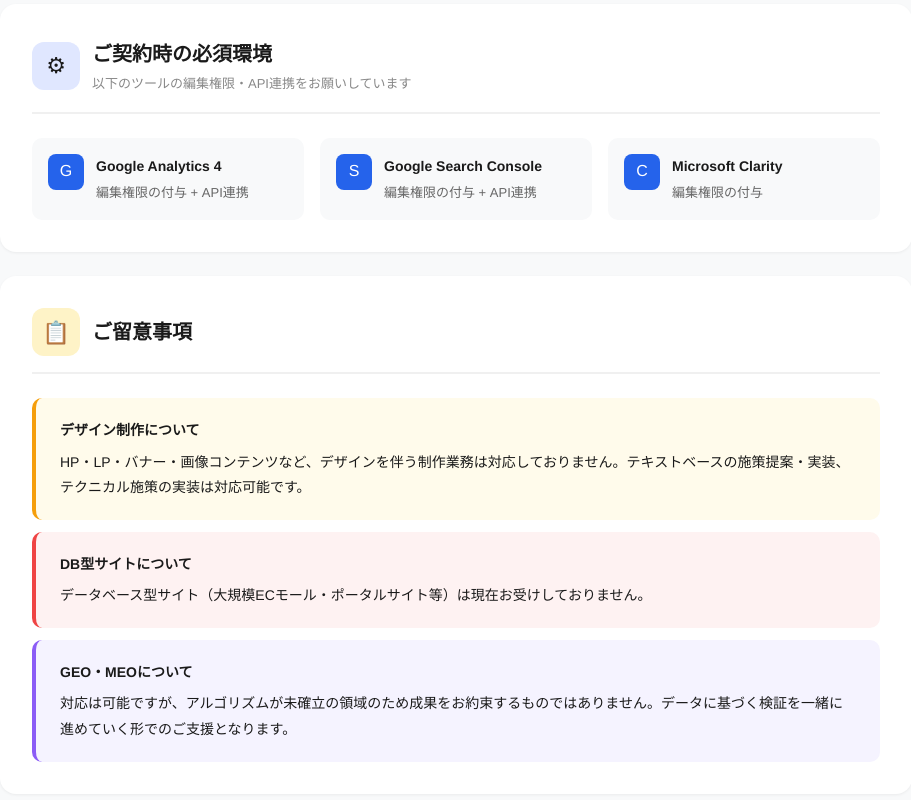
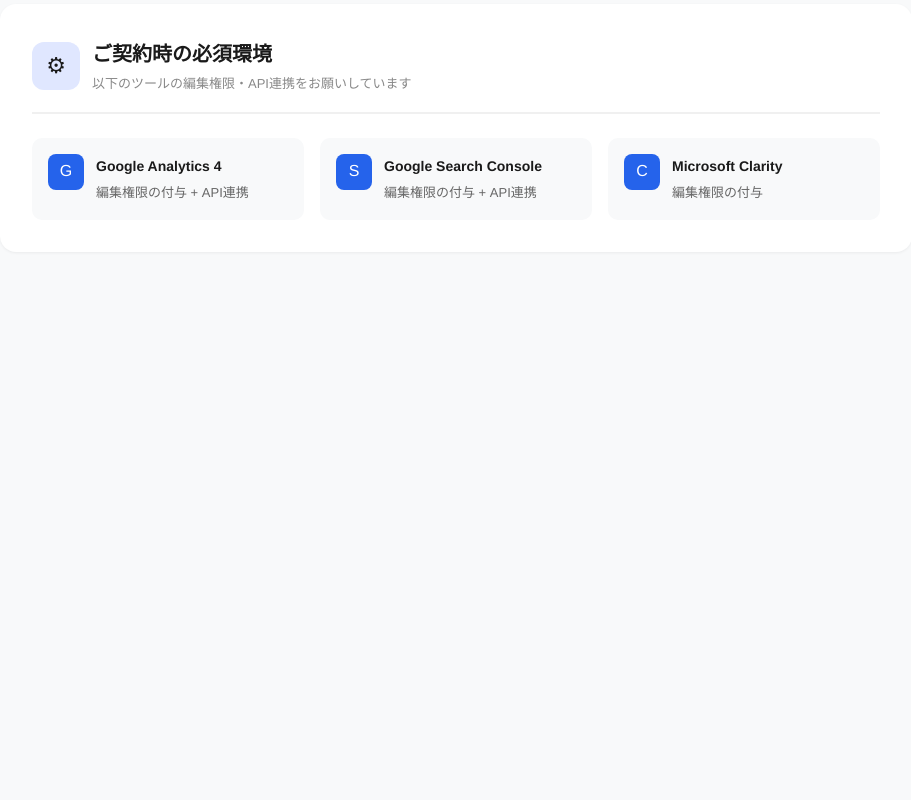
Before and after one commit to ekanbe/marui-seo-services, a plain HTML site: page index.html in a window 1280 px wide. Shown: the part 4583-5383 px from the top of the page, without its empty margins (184-1095 px from the left). After the commit the page ends 4899 px from the top, so only its background shows below. Drawn offline with Linux system fonts and the light colour scheme.

Commit message:
ご留意事項セクション削除

```diff
--- a/index.html
+++ b/index.html
@@ -865,27 +865,6 @@
     </div>
   </div>
 
-  <!-- 注記 -->
-  <div class="section">
-    <div class="section-header">
-      <div class="section-icon note">📋</div>
-      <div>
-        <div class="section-title">ご留意事項</div>
-      </div>
-    </div>
-    <div class="note-box yellow">
-      <strong>デザイン制作について</strong>
-      HP・LP・バナー・画像コンテンツなど、デザインを伴う制作業務は対応しておりません。テキストベースの施策提案・実装、テクニカル施策の実装は対応可能です。
-    </div>
-    <div class="note-box red">
-      <strong>DB型サイトについて</strong>
-      データベース型サイト（大規模ECモール・ポータルサイト等）は現在お受けしておりません。
-    </div>
-    <div class="note-box purple">
-      <strong>GEO・MEOについて</strong>
-      対応は可能ですが、アルゴリズムが未確立の領域のため成果をお約束するものではありません。データに基づく検証を一緒に進めていく形でのご支援となります。
-    </div>
-  </div>
 
 </div>
 </body>
```
